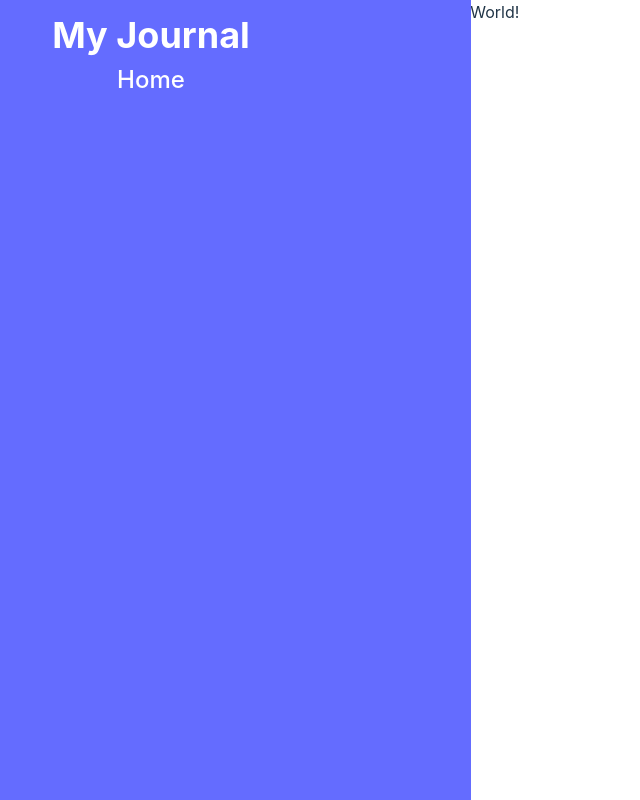
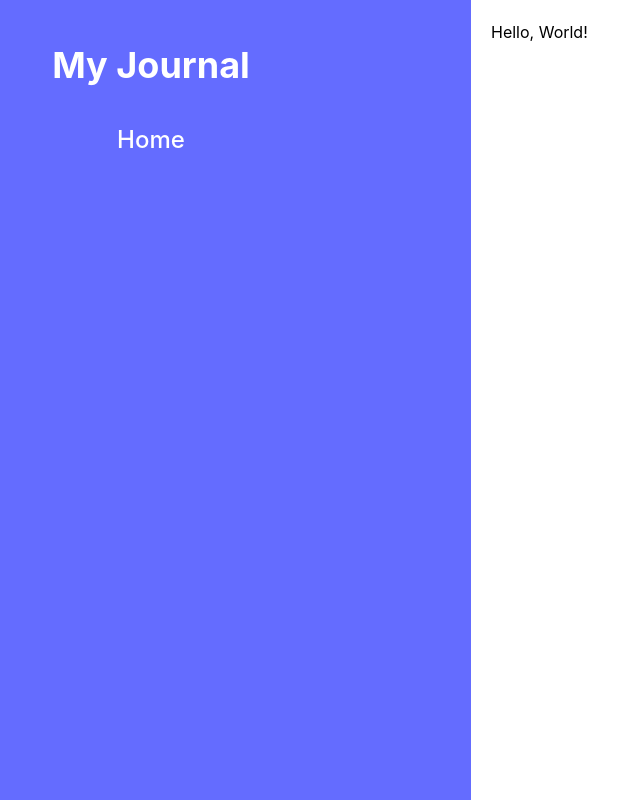
Before and after one commit to monalloyd/journaling-app, a React (Vite) app in the folder client/: page / in a window 1280 px wide. Shown: the whole page, without its empty margins (169-809 px from the left). Built offline with nearby package versions, Linux system fonts and the light colour scheme.

Commit message:
Change css to show sidebar and content beside each other

```diff
--- a/client/src/App.css
+++ b/client/src/App.css
@@ -1,17 +1,10 @@
-* {
-  box-sizing: border-box;
-  margin: 0;
-  padding: 0;
-}
-
 :root {
   font-family: Inter, system-ui, Avenir, Helvetica, Arial, sans-serif;
   line-height: 1.5;
   font-weight: 400;
 
-  color-scheme: light dark;
-  color: rgba(255, 255, 255, 0.87);
-  background-color: #242424;
+  color: black;
+  background-color: white;
 
   font-synthesis: none;
   text-rendering: optimizeLegibility;
@@ -26,14 +19,12 @@ a {
   text-decoration: inherit;
 }
 a:hover {
-  color: #535bf2;
+  color: #b4b6e6;
 }
 
 body {
   margin: 0;
   display: flex;
-  min-width: 320px;
-  min-height: 100vh;
 }
 
 h1 {
@@ -52,9 +43,11 @@ button {
   cursor: pointer;
   transition: border-color 0.25s;
 }
+
 button:hover {
   border-color: #646cff;
 }
+
 button:focus,
 button:focus-visible {
   outline: 4px auto -webkit-focus-ring-color;
@@ -62,19 +55,10 @@ button:focus-visible {
 
 #root {
   width: 100%;
-  margin: 0 auto;
-  text-align: center;
 }
 
-@media (prefers-color-scheme: light) {
-  :root {
-    color: #213547;
-    background-color: #ffffff;
-  }
-  a:hover {
-    color: #747bff;
-  }
-  button {
-    background-color: #f9f9f9;
-  }
+.content {
+  padding: 20px;
+  box-sizing: border-box;
+  margin-left: 50%;
 }
--- a/client/src/pages/HomePage/HomePage.jsx
+++ b/client/src/pages/HomePage/HomePage.jsx
@@ -1,7 +1,7 @@
 const HomePage = () => {
     return (
         <>
-          <div>Hello, World!</div>
+          <div className="content">Hello, World!</div>
         </>
       );
 }
```
